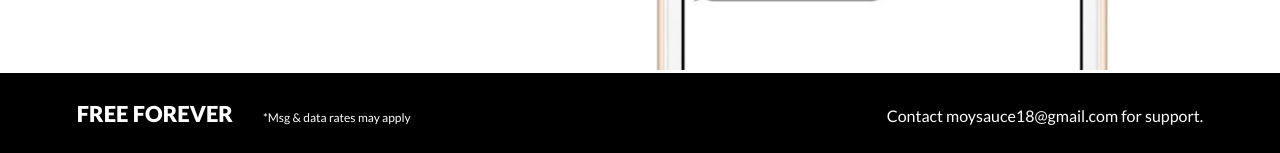
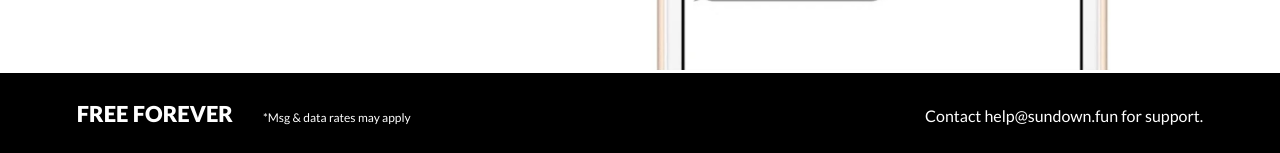
Before and after one commit to edisonmoy/sundown, a Flask app: page / in a window 1280 px wide. Shown: the part 650-803 px from the top of the page. Run offline with Flask 2, Linux system fonts and the light colour scheme; data that the repository does not hold is empty; some libraries are stand-ins or nearby versions.

Commit message:
update email

```diff
--- a/templates/index.html
+++ b/templates/index.html
@@ -58,7 +58,7 @@
 				<p class="free">FREE FOREVER</p>
 				<p class="disclaimer">*Msg & data rates may apply</p>
 			</div>
-			<p class="contact">Contact moysauce18@gmail.com for support.</p>
+			<p class="contact">Contact help@sundown.fun for support.</p>
 		</div>
 	</section>
 	<!-- Load scripts at end for faster loads -->
```
